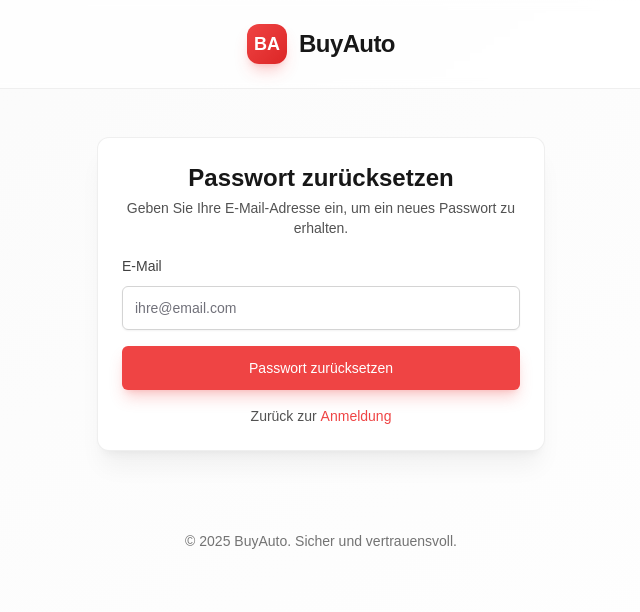
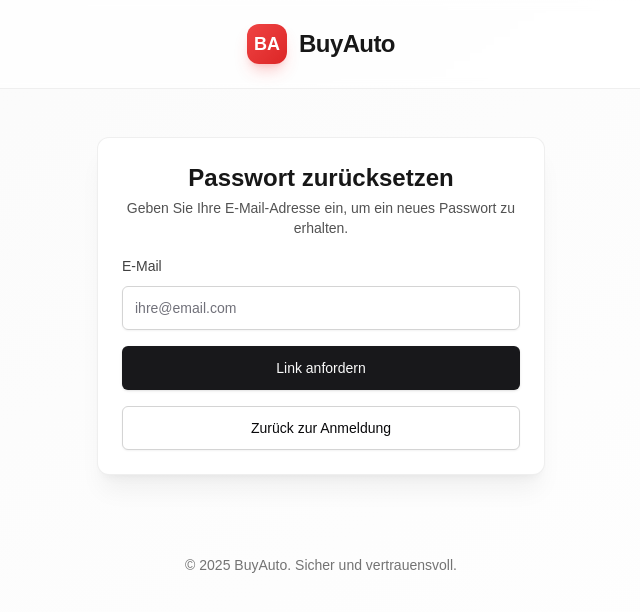
Before and after one commit to vincialmedia/BuyAuto, a Next.js app: page /auth in a window 1280 px wide. Both pictures are taken after a click on the button "Passwort vergessen?". Shown: the top 612 px of the page, without its empty margins (319-959 px from the left). Built offline with nearby package versions, Linux system fonts and the light colour scheme; no server answers.

Commit message:
fix(auth): Correct AuthProvider default import in _app.tsx

```diff
--- a/src/components/buyauto/auth/AuthForm.tsx
+++ b/src/components/buyauto/auth/AuthForm.tsx
@@ -5,6 +5,8 @@ import { useState } from "react";
 import { toast } from "sonner";
 import { Card, CardContent, CardHeader } from "@/components/ui/card";
 import { Tabs, TabsContent, TabsList, TabsTrigger } from "@/components/ui/tabs";
+import { Alert, AlertDescription, AlertTitle } from "@/components/ui/alert";
+import { Terminal } from "lucide-react";
 import LoginForm from "./LoginForm";
 import RegisterForm from "./RegisterForm";
 import ResetPasswordForm from "./ResetPasswordForm";
@@ -16,10 +18,12 @@ type AuthView = "login" | "register" | "reset-password";
 export default function AuthForm() {
   const [currentView, setCurrentView] = useState<AuthView>("login");
   const [isLoading, setIsLoading] = useState(false);
+  const [error, setError] = useState<string | null>(null);
 
   const handleLogin = async (data: LoginFormData) => {
     try {
       setIsLoading(true);
+      setError(null);
       console.log("AuthForm: Starting login process");
 
       // Ensure data matches SignInData interface
@@ -49,6 +53,7 @@ export default function AuthForm() {
       }
 
       toast.error(errorMessage);
+      setError(errorMessage);
     } finally {
       setIsLoading(false);
     }
@@ -57,6 +62,7 @@ export default function AuthForm() {
   const handleRegister = async (data: RegisterFormData) => {
     try {
       setIsLoading(true);
+      setError(null);
       console.log("AuthForm: Starting registration process");
 
       // Ensure data matches SignUpData interface
@@ -84,6 +90,7 @@ export default function AuthForm() {
       }
 
       toast.error(errorMessage);
+      setError(errorMessage);
     } finally {
       setIsLoading(false);
     }
@@ -102,7 +109,9 @@ export default function AuthForm() {
 
     } catch (error: any) {
       console.error("Reset password error:", error);
-      toast.error("Ein Fehler ist aufgetreten. Bitte versuchen Sie es erneut.");
+      const errorMessage = "Ein Fehler ist aufgetreten. Bitte versuchen Sie es erneut.";
+      toast.error(errorMessage);
+      setError(errorMessage);
     } finally {
       setIsLoading(false);
     }
@@ -137,7 +146,21 @@ export default function AuthForm() {
         </p>
       </CardHeader>
       <CardContent className="pt-0">
-        <Tabs value={currentView} onValueChange={(value) => setCurrentView(value as AuthView)} className="w-full">
+        {error && (
+          <Alert variant="destructive" className="mb-4">
+            <Terminal className="h-4 w-4" />
+            <AlertTitle>Fehler</AlertTitle>
+            <AlertDescription>{error}</AlertDescription>
+          </Alert>
+        )}
+        <Tabs
+          value={currentView}
+          onValueChange={(value) => {
+            setCurrentView(value as AuthView);
+            setError(null);
+          }}
+          className="w-full"
+        >
           <TabsList className="grid w-full grid-cols-2 mb-6 bg-neutral-100 p-1">
             <TabsTrigger
               value="login"
--- a/src/components/buyauto/auth/LoginForm.tsx
+++ b/src/components/buyauto/auth/LoginForm.tsx
@@ -113,8 +113,14 @@ export default function LoginForm({
           disabled={isLoading}
           className="w-full h-11 bg-red-500 hover:bg-red-600 text-white shadow-lg shadow-red-500/25 hover:shadow-xl hover:shadow-red-500/30 transition-all duration-300 hover:-translate-y-0.5"
         >
-          {isLoading ? <Loader2 className="h-4 w-4 animate-spin mr-2" /> : null}
-          Anmelden
+          {isLoading ? (
+            <>
+              <Loader2 className="mr-2 h-4 w-4 animate-spin" />
+              Wird angemeldet...
+            </>
+          ) : (
+            "Anmelden"
+          )}
         </Button>
 
         <p className="text-center text-sm text-neutral-600">
--- a/src/components/buyauto/auth/RegisterForm.tsx
+++ b/src/components/buyauto/auth/RegisterForm.tsx
@@ -141,8 +141,14 @@ export default function RegisterForm({
           disabled={isLoading}
           className="w-full h-11 bg-red-500 hover:bg-red-600 text-white shadow-lg shadow-red-500/25 hover:shadow-xl hover:shadow-red-500/30 transition-all duration-300 hover:-translate-y-0.5"
         >
-          {isLoading ? <Loader2 className="h-4 w-4 animate-spin mr-2" /> : null}
-          Konto erstellen
+          {isLoading ? (
+            <>
+              <Loader2 className="mr-2 h-4 w-4 animate-spin" />
+              Wird erstellt...
+            </>
+          ) : (
+            "Konto erstellen"
+          )}
         </Button>
 
         <p className="text-center text-sm text-neutral-600">
--- a/src/components/buyauto/auth/ResetPasswordForm.tsx
+++ b/src/components/buyauto/auth/ResetPasswordForm.tsx
@@ -54,26 +54,27 @@ export default function ResetPasswordForm({
           )}
         />
 
-        <Button
-          type="submit"
-          disabled={isLoading}
-          className="w-full h-11 bg-red-500 hover:bg-red-600 text-white shadow-lg shadow-red-500/25 hover:shadow-xl hover:shadow-red-500/30 transition-all duration-300 hover:-translate-y-0.5"
-        >
-          {isLoading ? <Loader2 className="h-4 w-4 animate-spin mr-2" /> : null}
-          Passwort zurücksetzen
-        </Button>
-
-        <p className="text-center text-sm text-neutral-600">
-          Zurück zur{" "}
-          <button
+        <div className="flex flex-col gap-4">
+          <Button disabled={isLoading} type="submit" className="w-full h-11">
+            {isLoading ? (
+              <>
+                <Loader2 className="mr-2 h-4 w-4 animate-spin" />
+                Link wird gesendet...
+              </>
+            ) : (
+              "Link anfordern"
+            )}
+          </Button>
+          <Button
             type="button"
             onClick={onShowLogin}
-            className="text-red-500 hover:text-red-600 font-medium transition-colors"
+            variant="outline"
+            className="w-full h-11 border-neutral-300 hover:bg-neutral-50"
             disabled={isLoading}
           >
-            Anmeldung
-          </button>
-        </p>
+            Zurück zur Anmeldung
+          </Button>
+        </div>
       </form>
     </Form>
   );
--- a/src/pages/_app.tsx
+++ b/src/pages/_app.tsx
@@ -1,13 +1,15 @@
-import type { AppProps } from "next/app";
+import AuthProvider from '@/contexts/AuthContext'
+import '@/styles/globals.css'
+import type { AppProps } from 'next/app'
 import { Toaster } from "@/components/ui/sonner";
-import AuthProvider from "@/contexts/AuthContext";
-import "@/styles/globals.css";
 
-export default function App({ Component, pageProps }: AppProps) {
+function MyApp({ Component, pageProps }: AppProps) {
   return (
     <AuthProvider>
       <Component {...pageProps} />
-      <Toaster />
+      <Toaster richColors closeButton />
     </AuthProvider>
-  );
+  )
 }
+
+export default MyApp
```
Also changed, not shown: 1 other file (tests, documents, lock files or other folders).
